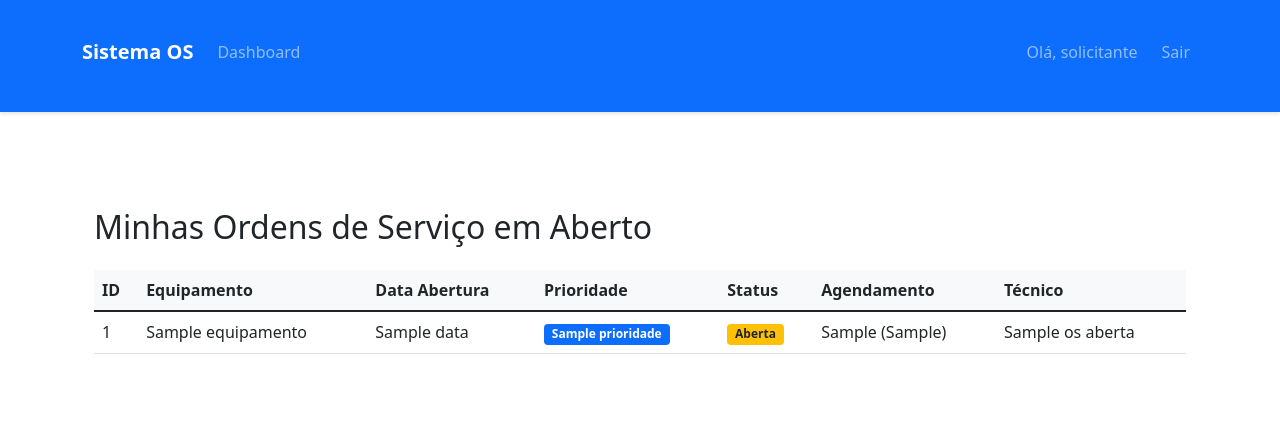
After one commit to CarlosNatanael/Gerenciador_OS, a Flask app: template templates/solicitante/minhas_os.html in a window 1280 px wide. The commit adds this page. Shown: the top 433 px of the page. Run offline with Flask 3, Linux system fonts and the light colour scheme; a user stored in the database is signed in; tables that the repository leaves empty hold one stand-in row (values such as "Sample post"); the template is opened without the code that fills it: most values are stand-ins (such as "Sample title", 1, 10 or a date in 2020).

Commit message:
Analise das OS ok, agora adicionar participamente

```diff
--- a/app.py
+++ b/app.py
@@ -143,6 +143,77 @@ def detalhe_os(id):
         if conn:
             conn.close()
 
+@app.route('/manutencao/agendar/<int:id>', methods=['GET', 'POST'])
+def agendar_os(id):
+    if session.get('tipo') != 'manutencao':
+        return redirect(url_for('login'))
+
+    conn = get_db()
+    cursor = conn.cursor()
+
+    if request.method == 'POST':
+        data_agendamento = request.form['data_agendamento']
+        horario_agendamento = request.form['horario_agendamento']
+
+        try:
+            cursor.execute("""
+                UPDATE ordens_servico
+                SET data_agendamento = ?,
+                    horario_agendamento = ?,
+                    status = 'Agendada',
+                    tecnico_id = ?
+                WHERE id = ?
+            """, (data_agendamento, horario_agendamento, session.get('user_id'), id))
+
+            # Registrar no histórico
+            cursor.execute("""
+                INSERT INTO historico_os
+                (os_id, usuario_id, acao, observacao)
+                VALUES (?, ?, ?, ?)
+            """, (id, session.get('user_id'), 'OS Agendada',
+                 f"Agendado para {data_agendamento} {horario_agendamento}"))
+
+            conn.commit()
+            flash('OS agendada com sucesso!', 'success')
+            return redirect(url_for('manutencao_dashboard'))
+        except Exception as e:
+            conn.rollback()
+            flash(f'Erro ao agendar: {str(e)}', 'danger')
+
+    # Busca os dados da OS
+    cursor.execute("SELECT * FROM ordens_servico WHERE id = ?", (id,))
+    os_data = cursor.fetchone()
+
+    conn.close()
+
+    return render_template('manutencao/agendar_os.html', os=os_data)
+
+@app.route('/solicitante/minhas_os')
+def minhas_os():
+    if session.get('tipo') != 'solicitante':
+        return redirect(url_for('login'))
+
+    conn = get_db()
+    cursor = conn.cursor()
+
+    # Busca o ID do solicitante
+    cursor.execute("SELECT id FROM usuarios WHERE usuario = ?", (session['usuario'],))
+    user = cursor.fetchone()
+
+    # Busca todas as OSs do solicitante que não estão concluídas
+    cursor.execute("""
+        SELECT os.*, u.nome as tecnico_nome
+        FROM ordens_servico os
+        LEFT JOIN usuarios u ON os.tecnico_id = u.id
+        WHERE os.solicitante_id = ? AND os.status != 'Concluída'
+        ORDER BY os.data DESC
+    """, (user['id'],))
+    os_abertas = cursor.fetchall()
+
+    conn.close()
+
+    return render_template('solicitante/minhas_os.html', os_abertas=os_abertas)
+
 # --- SOLICITANTE ---
 @app.route('/solicitante/abrir', methods=['GET', 'POST'])
 def abrir_os():
@@ -153,46 +224,37 @@ def abrir_os():
         equipamento = request.form.get('equipamento', '').strip()
         problema = request.form.get('problema', '').strip()
         prioridade = request.form.get('prioridade', 'normal')
+        data_agendamento = request.form.get('data_agendamento') if prioridade == 'normal' else None
+        horario_agendamento = request.form.get('horario_agendamento') if prioridade == 'normal' else None
 
         if not equipamento or not problema:
             flash('Preencha todos os campos obrigatórios.', 'danger')
             return render_template('solicitante/abrir_os.html')
 
         data_abertura = datetime.now().strftime('%Y-%m-%d %H:%M:%S')
-        conn = None
 
         try:
             conn = get_db()
             cursor = conn.cursor()
 
-            # Verifica se o usuário existe
             cursor.execute("SELECT id FROM usuarios WHERE usuario = ?", (session['usuario'],))
             user = cursor.fetchone()
 
-            if not user:
-                flash('Usuário não encontrado.', 'danger')
-                return redirect(url_for('login'))
-
-            # Insere a OS
             cursor.execute("""
                 INSERT INTO ordens_servico
-                (data, equipamento, problema, prioridade, status, solicitante_id)
-                VALUES (?, ?, ?, ?, ?, ?)
-            """, (data_abertura, equipamento, problema, prioridade, 'Aberta', user['id']))
+                (data, equipamento, problema, prioridade, status, solicitante_id, data_agendamento, horario_agendamento)
+                VALUES (?, ?, ?, ?, ?, ?, ?, ?)
+            """, (data_abertura, equipamento, problema, prioridade, 'Aberta', user['id'], data_agendamento, horario_agendamento))
 
             conn.commit()
             flash('Ordem de serviço enviada com sucesso.', 'success')
             return redirect(url_for('abrir_os'))
 
         except sqlite3.Error as e:
-            if conn:
-                conn.rollback()
+            conn.rollback()
             flash(f'Erro ao salvar OS: {str(e)}', 'danger')
-            app.logger.error(f"Database error: {str(e)}")
-
         finally:
-            if conn:
-                conn.close()
+            conn.close()
 
     return render_template('solicitante/abrir_os.html')
 
@@ -273,6 +335,7 @@ def admin_dashboard():
         todas_os=todas_os
     )
 
+
 @app.route('/admin/os/<int:id>')
 def detalhe_os_admin(id):
     if session.get('tipo') != 'admin':
@@ -300,7 +363,7 @@ def detalhe_os_admin(id):
             flash('Ordem de Serviço não encontrada.', 'danger')
             return redirect(url_for('admin_dashboard'))
 
-        # Prepara os dados para o template de forma mais robusta
+        # Converter Row para dicionário e tratar campos opcionais
         os_dict = {
             'id': os_data['id'],
             'equipamento': os_data['equipamento'],
@@ -308,12 +371,12 @@ def detalhe_os_admin(id):
             'prioridade': os_data['prioridade'],
             'status': os_data['status'],
             'data': os_data['data'],
-            'solucao': os_data['solucao'],
-            'tempo_reparo': os_data['tempo_reparo'],
-            'inicio': os_data['inicio'],
-            'fim': os_data['fim'],
-            'local': os_data.get('local', ''),
-            'setor': os_data.get('setor', '')
+            'solucao': os_data['solucao'] if 'solucao' in os_data and os_data['solucao'] else None,
+            'tempo_reparo': os_data['tempo_reparo'] if 'tempo_reparo' in os_data else None,
+            'inicio': os_data['inicio'] if 'inicio' in os_data else None,
+            'fim': os_data['fim'] if 'fim' in os_data else None,
+            'local': os_data['local'] if 'local' in os_data else None,
+            'setor': os_data['setor'] if 'setor' in os_data else None
         }
 
         solicitante_info = {
--- a/init_db.py
+++ b/init_db.py
@@ -44,6 +44,8 @@ def criar_banco_dados():
             tecnico_id INTEGER,
             local TEXT,
             setor TEXT,
+            data_agendamento TEXT,
+            horario_agendamento TEXT,
             FOREIGN KEY (solicitante_id) REFERENCES usuarios (id),
             FOREIGN KEY (tecnico_id) REFERENCES usuarios (id)
         )
--- a/static/style.css
+++ b/static/style.css
@@ -160,3 +160,38 @@ body {
 .list-group-item:last-child {
     border-bottom: none;
 }
+
+/* Estilo para a navbar */
+.navbar {
+    box-shadow: 0 2px 4px rgba(0,0,0,.1);
+}
+
+.navbar-brand {
+    font-weight: 600;
+}
+
+.navbar-nav .nav-link {
+    padding: 0.5rem 1rem;
+}
+
+/* Espaçamento para o container principal */
+.container {
+    padding-top: 1.5rem;
+    padding-bottom: 2rem;
+}
+
+/* Estilo para o menu mobile */
+@media (max-width: 991.98px) {
+    .navbar-collapse {
+        padding-top: 1rem;
+    }
+
+    .navbar-nav .nav-item {
+        margin-bottom: 0.5rem;
+    }
+
+    .navbar-text {
+        display: block;
+        padding: 0.5rem 1rem;
+    }
+}
--- a/templates/base.html
+++ b/templates/base.html
@@ -13,11 +13,34 @@
     <nav class="navbar navbar-expand-lg navbar-dark bg-primary">
         <div class="container">
             <a class="navbar-brand" href="#">Sistema OS</a>
-            <div class="navbar-nav ms-auto">
-                {% if session.usuario %}
-                    <span class="navbar-text me-3">Olá, {{ session.usuario }}</span>
-                    <a class="nav-link" href="{{ url_for('logout') }}">Sair</a>
-                {% endif %}
+            <button class="navbar-toggler" type="button" data-bs-toggle="collapse" data-bs-target="#navbarNav">
+                <span class="navbar-toggler-icon"></span>
+            </button>
+            <div class="collapse navbar-collapse" id="navbarNav">
+                <ul class="navbar-nav me-auto">
+                    {% if session.tipo == 'solicitante' %}
+                        <li class="nav-item">
+                            <a class="nav-link" href="{{ url_for('abrir_os') }}">Abrir OS</a>
+                        </li>
+                        <li class="nav-item">
+                            <a class="nav-link" href="{{ url_for('minhas_os') }}">Minhas OSs</a>
+                        </li>
+                    {% elif session.tipo == 'manutencao' %}
+                        <li class="nav-item">
+                            <a class="nav-link" href="{{ url_for('manutencao_dashboard') }}">Painel de OS</a>
+                        </li>
+                    {% elif session.tipo == 'admin' %}
+                        <li class="nav-item">
+                            <a class="nav-link" href="{{ url_for('admin_dashboard') }}">Dashboard</a>
+                        </li>
+                    {% endif %}
+                </ul>
+                <div class="navbar-nav">
+                    {% if session.usuario %}
+                        <span class="navbar-text me-3">Olá, {{ session.usuario }}</span>
+                        <a class="nav-link" href="{{ url_for('logout') }}">Sair</a>
+                    {% endif %}
+                </div>
             </div>
         </div>
     </nav>
--- /dev/null
+++ b/templates/solicitante/minhas_os.html
@@ -0,0 +1,62 @@
+{% extends "base.html" %}
+
+{% block title %}Minhas Ordens de Serviço{% endblock %}
+
+{% block content %}
+<div class="container">
+    <h2 class="my-4">Minhas Ordens de Serviço em Aberto</h2>
+
+    <div class="table-responsive">
+        <table class="table table-hover">
+            <thead>
+                <tr>
+                    <th>ID</th>
+                    <th>Equipamento</th>
+                    <th>Data Abertura</th>
+                    <th>Prioridade</th>
+                    <th>Status</th>
+                    <th>Agendamento</th>
+                    <th>Técnico</th>
+                </tr>
+            </thead>
+            <tbody>
+                {% for os in os_abertas %}
+                <tr>
+                    <td>{{ os.id }}</td>
+                    <td>{{ os.equipamento }}</td>
+                    <td>{{ os.data }}</td>
+                    <td>
+                        <span class="badge bg-{% if os.prioridade == 'urgente' %}danger{% else %}primary{% endif %}">
+                            {{ os.prioridade }}
+                        </span>
+                    </td>
+                    <td>
+                        <span class="badge bg-{% if os.status == 'Aberta' %}warning{% else %}info{% endif %}">
+                            {{ os.status }}
+                        </span>
+                    </td>
+                    <td>
+                        {% if os.data_agendamento %}
+                            {{ os.data_agendamento }} ({{ os.horario_agendamento }})
+                        {% else %}
+                            -
+                        {% endif %}
+                    </td>
+                    <td>
+                        {% if os.tecnico_nome %}
+                            {{ os.tecnico_nome }}
+                        {% else %}
+                            Não atribuído
+                        {% endif %}
+                    </td>
+                </tr>
+                {% else %}
+                <tr>
+                    <td colspan="7" class="text-center">Nenhuma ordem de serviço em aberto</td>
+                </tr>
+                {% endfor %}
+            </tbody>
+        </table>
+    </div>
+</div>
+{% endblock %}
```
Also changed, not shown: templates/administrador/detalhes_os.html (+5 -5 lines), templates/manutencao/agendar_os.html (added, +33 -0 lines), templates/solicitante/abrir_os.html (+25 -0 lines), db/os.db.
